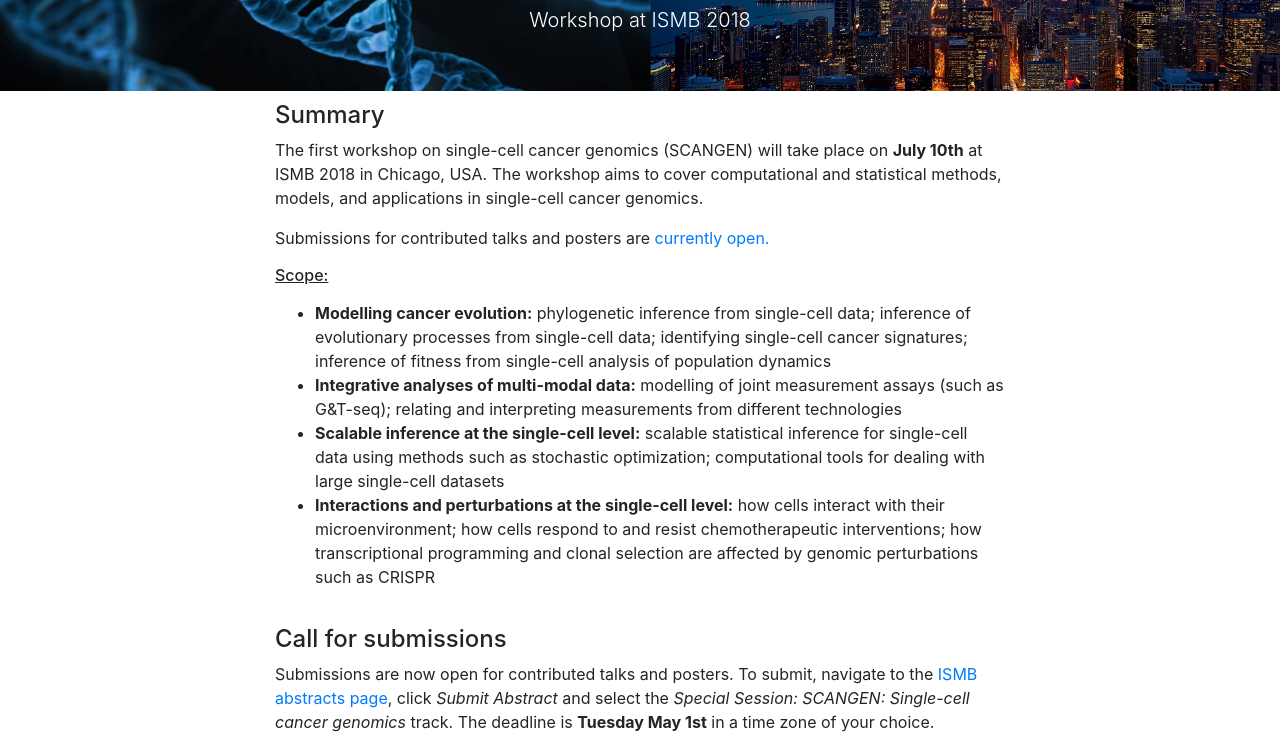
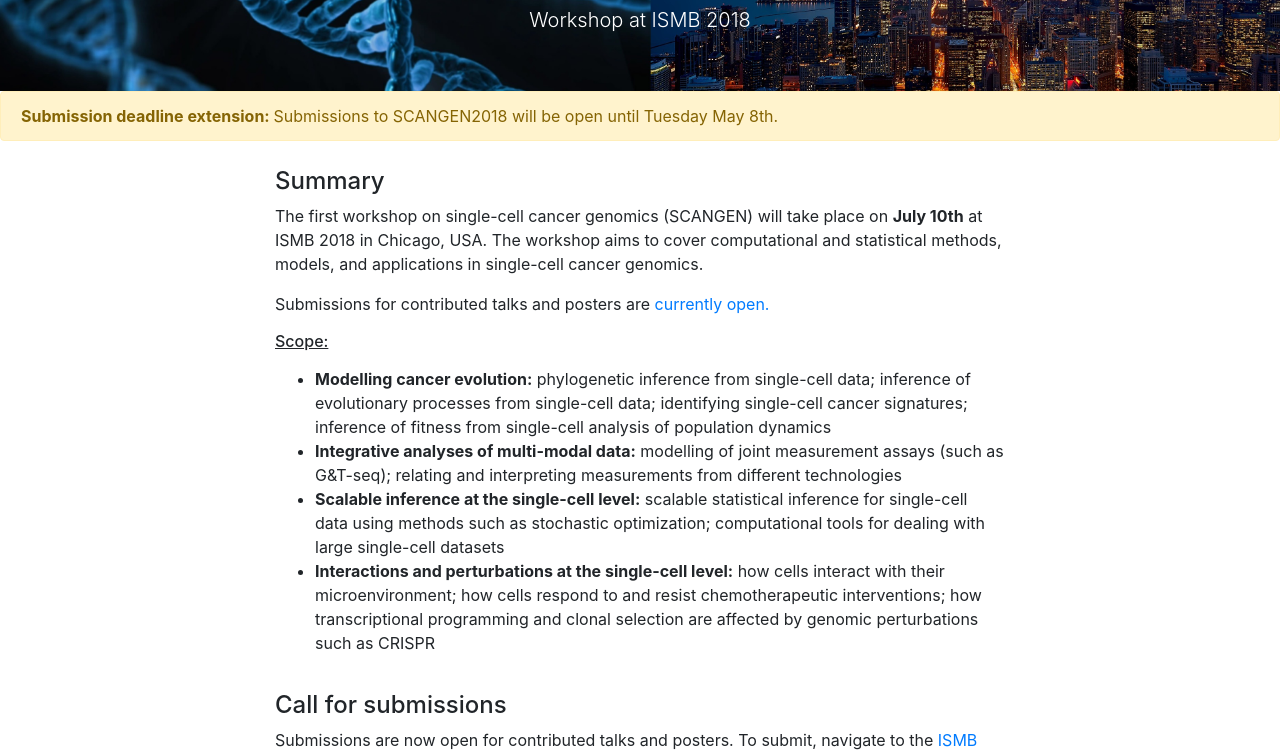
Before and after one commit to kieranrcampbell/scangen-website, a website with bundled scripts: page index.html in a window 1280 px wide. Shown: the part 191-942 px from the top of the page. Built offline with nearby package versions, Linux system fonts and the light colour scheme.

Commit message:
Add extension info

```diff
--- a/index.html
+++ b/index.html
@@ -74,6 +74,10 @@
       </div>
     </header>
 
+    <div class="alert alert-warning">
+      <strong>Submission deadline extension: </strong> Submissions to SCANGEN2018 will be open until Tuesday May 8th.
+    </div>
+
     <section id="summary">
       <div class="container">
         <div class="row">
@@ -103,7 +107,7 @@
         <div class="row">
           <div class="col-lg-8 mx-auto">
             <h4>Call for submissions</h4>
-            <p>Submissions are now open for contributed talks and posters. To submit, navigate to the <a href="https://www.iscb.org/ismb2018-submit/ismb2018-abstracts">ISMB abstracts page</a>, click <i>Submit Abstract</i> and select the <i>Special Session: SCANGEN: Single-cell cancer genomics</i> track. The deadline is <b>Tuesday May 1st</b> in a time zone of your choice.</p>
+            <p>Submissions are now open for contributed talks and posters. To submit, navigate to the <a href="https://www.iscb.org/ismb2018-submit/ismb2018-abstracts">ISMB abstracts page</a>, click <i>Submit Abstract</i> and select the <i>Special Session: SCANGEN: Single-cell cancer genomics</i> track. The deadline has been extended to <b>Tuesday May 8th</b> in a time zone of your choice.</p>
           </div>
         </div>
       </div>
```
